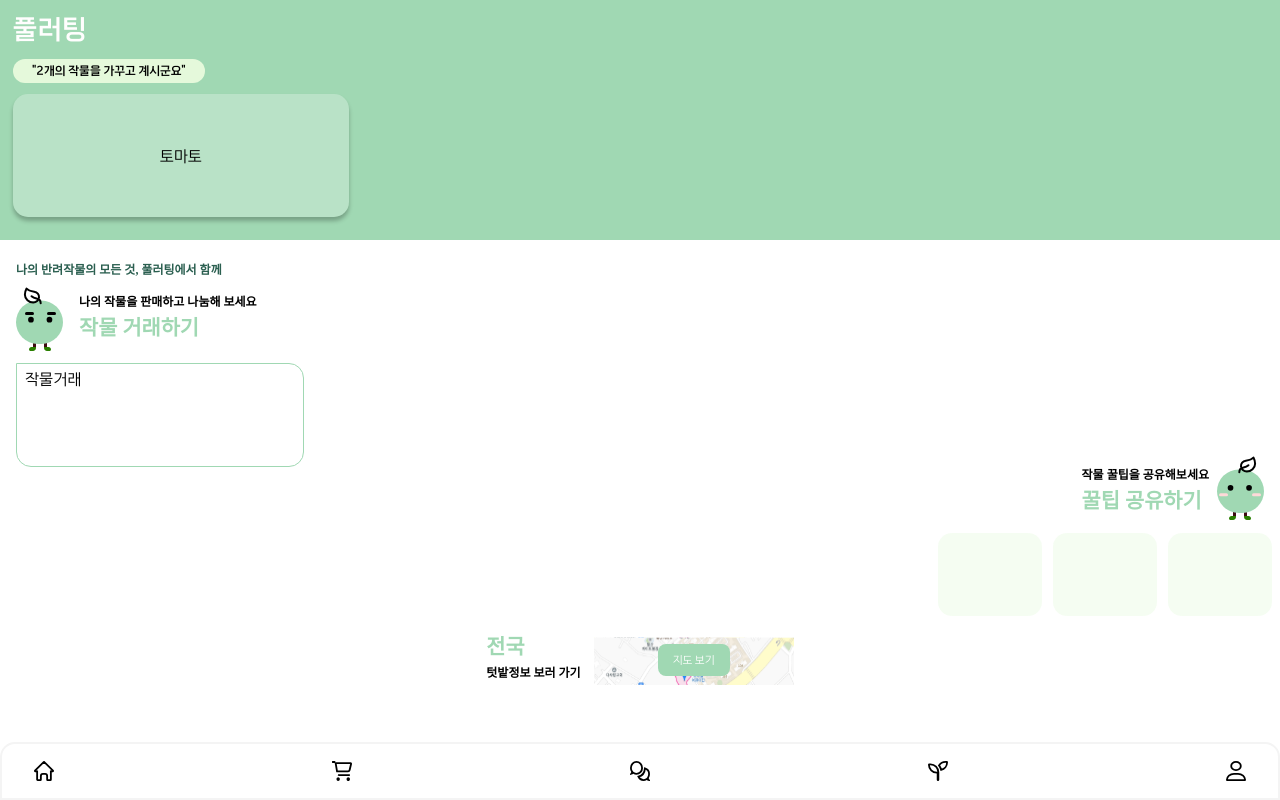
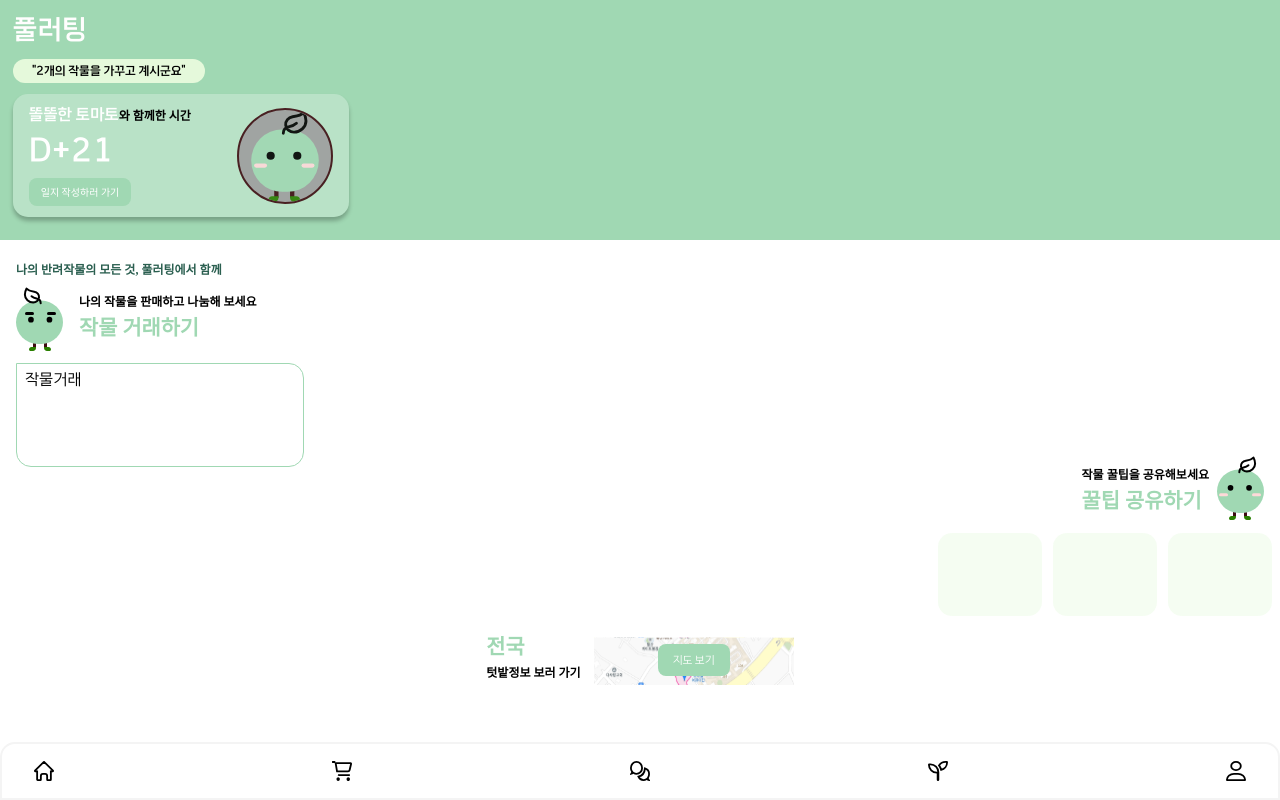
Before and after one commit to makeUgreat/Fullerting, a React (Vite) app in the folder frontend/: page / in a window 1280 px wide. Built offline with nearby package versions, Linux system fonts and the light colour scheme; grey boxes are pictures that could not be loaded.

Commit message:
[feat] : 메인페이지 더미데이터로 버튼 수정

```diff
--- a/frontend/package.json
+++ b/frontend/package.json
@@ -12,7 +12,7 @@
   "dependencies": {
     "@tanstack/react-query": "^5.27.5",
     "@tanstack/react-query-devtools": "^5.27.8",
-    "axios": "^1.6.7",
+    "axios": "^1.6.8",
     "dotenv": "^16.4.5",
     "jotai": "^2.7.0",
     "react": "^18.2.0",
--- a/frontend/src/components/main/MainTop.tsx
+++ b/frontend/src/components/main/MainTop.tsx
@@ -1,3 +1,4 @@
+import { useNavigate } from "react-router-dom";
 import styled from "styled-components";
 
 const MainContainer = styled.div`
@@ -14,11 +15,29 @@ const TextBox = styled.div`
   width: 12rem;
   height: 1.5rem;
   display: flex;
+  flex-direction: row;
   font-weight: 600;
   justify-content: center;
   align-items: center;
   text-align: center;
   margin: 1rem 0 0 0;
+`;
+
+const TextContent = styled.div`
+  display: flex;
+  flex-direction: row;
+`;
+const BasicText = styled.div`
+  color: #000;
+  font-family: "GamtanRoad Dotum TTF";
+  font-size: 0.75rem;
+  font-weight: 600;
+`;
+
+const Content = styled.div`
+  display: flex;
+  justify-content: flex-start;
+  flex-direction: column;
 `;
 const MainText = styled.div`
   color: #fffefe;
@@ -28,25 +47,89 @@ const MainText = styled.div`
   line-height: normal;
 `;
 
-const DiaryBox = styled.div`
+const DiaryBox = styled.button`
   display: flex;
-  justify-content: center;
+  padding: 0.5rem 1rem;
+  justify-content: space-between;
   align-items: center;
   text-align: center;
   margin: 0.7rem 0;
-  padding: 1rem;
   width: 21rem;
   height: 7.7rem;
   border-radius: 0.9375rem;
   background: rgba(255, 255, 255, 0.26);
   box-shadow: 0px 4px 4px 0px rgba(0, 0, 0, 0.25);
 `;
+const Diary = styled.button`
+  width: 6.4rem;
+  height: 1.74375rem;
+  border-radius: 0.5rem;
+  background: var(--sub0, #a0d8b3);
+  color: #fff;
+  font-family: "GamtanRoad Dotum TTF";
+  font-size: 0.625rem;
+  font-style: normal;
+  font-weight: 400;
+  line-height: normal;
+`;
+const CropImage = styled.img`
+  border-radius: 50rem;
+  width: 6rem;
+  height: 6rem;
+  border: 2px solid var(--point, #3d0c11);
+  opacity: 0.9;
+  background: url(<path-to-image>) lightgray 50% / cover no-repeat;
+`;
+
+const DiaryText = styled.span`
+  font-size: 1rem;
+  font-weight: bold;
+  color: #ffffff;
+`;
+
+const DDayCounter = styled.div`
+  color: #ffffff;
+  padding: 0.7rem 0;
+  font-weight: bold;
+  font-size: 2rem;
+  width: 5rem;
+`;
+
 const Maintop = () => {
+  const crop = {
+    packDiaryId: 1,
+    cropType: "토마토",
+    packDiaryTitle: "똘똘한 토마토",
+    packDiaryCulStartAt: "2024-03-01",
+    packDiaryCulEndAt: "2024-04-01",
+    packDiaryGrowthStep: "2",
+    packDiaryCreatedAt: "2024-03-01",
+    cropTypeImgUrl: "/src/assets/svg/pullright.svg",
+    dDayCount: "D+21",
+  };
+
+  const navigate = useNavigate();
+
+  const goToDiary = () => {
+    navigate("/diary");
+  };
   return (
     <MainContainer>
       <MainText>풀러팅</MainText>
       <TextBox>"2개의 작물을 가꾸고 계시군요"</TextBox>
-      <DiaryBox>토마토</DiaryBox>
+      {crop && (
+        <DiaryBox onClick={goToDiary}>
+          <Content>
+            <TextContent>
+              <DiaryText>{crop.packDiaryTitle}</DiaryText>
+              <BasicText>와 함께한 시간</BasicText>
+            </TextContent>
+            <DDayCounter>{crop.dDayCount}</DDayCounter>
+            <Diary>일지 작성하러 가기</Diary>
+          </Content>
+          <CropImage src={crop.cropTypeImgUrl} alt="Crop image" />
+        </DiaryBox>
+      )}
     </MainContainer>
   );
 };
```
Also changed, not shown: 1 other file (tests, documents, lock files or other folders).
